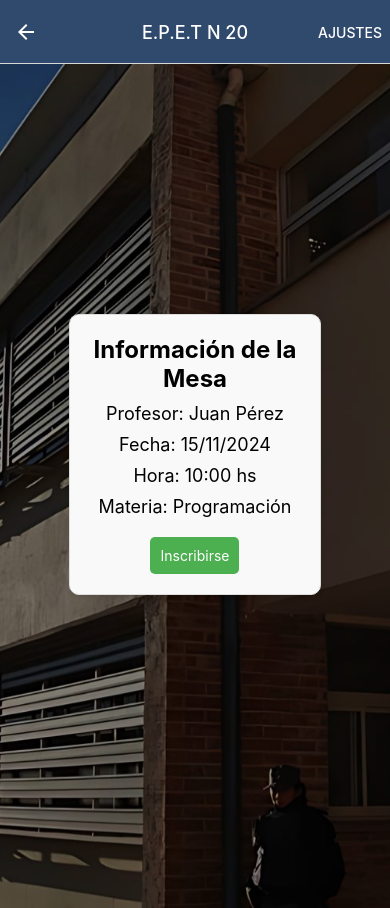
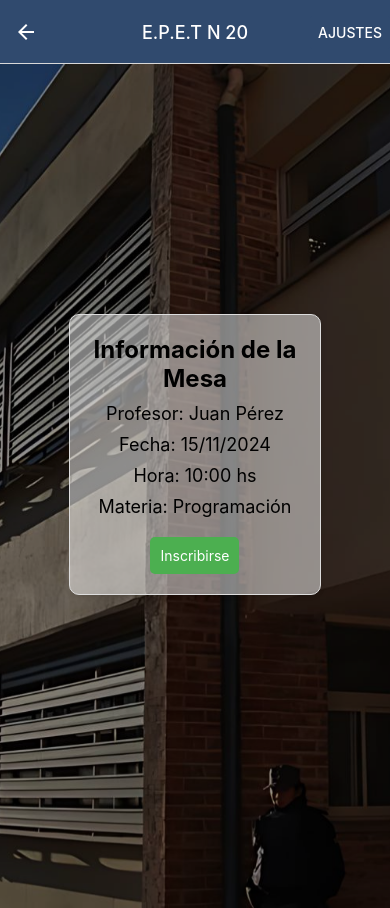
Before and after one commit to LuuAlveal/No_Hackeamos_Ni_La_Puerta, a React Native app: screen /infOpc in a window 390 px wide. Built offline with nearby package versions, Linux system fonts and the light colour scheme.

Commit message:
Modificando style y limpiando codigo de infOpc

```diff
--- a/screens/infOpc.jsx
+++ b/screens/infOpc.jsx
@@ -14,8 +14,7 @@ export default function infOpc() {
   const [inscrito, setInscrito] = useState(false);
 
   const handleInscripcion = () => {
-    // Aquí implementarías la lógica para inscribir al usuario
-    // Por ejemplo, enviar una solicitud a un servidor
+
     setInscrito(true);
     Swal.fire({
       title: '¡Inscripción exitosa!',
@@ -67,7 +66,7 @@ const styles = StyleSheet.create({
     alignItems: 'center',
   },
   infoContainer: {
-    backgroundColor: '#f9f9f9',
+    backgroundColor: 'rgba(249, 249, 249, 0.5)',
     padding: 20,
     borderRadius: 10,
     borderWidth: 1,
```
